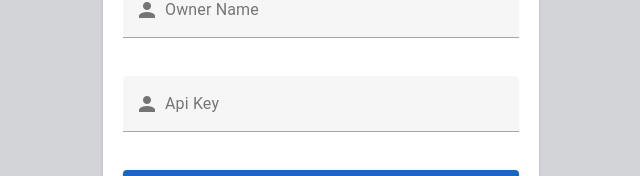
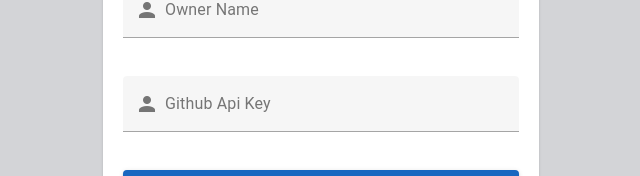
Before and after one commit to NicoBoeklen/GamificationDashboard, a Vue app in the folder frontend/: page / in a window 1280 px wide. Shown: the part 598-774 px from the top of the page, without its empty margins (319-959 px from the left). Built offline with nearby package versions, Linux system fonts and the light colour scheme.

Commit message:
Tooltipps

```diff
--- a/frontend/src/components/Home.vue
+++ b/frontend/src/components/Home.vue
@@ -41,7 +41,10 @@
                   dense
                   :disabled="isLoading"
                   class="mb-4"
-                ></v-text-field>
+                ><v-tooltip
+                  activator="parent"
+                  location="start"
+                >Public Repository</v-tooltip></v-text-field>
                 <v-text-field
                   label="Owner Name"
                   :rules="[rules.required]"
@@ -56,7 +59,7 @@
                   class="mb-4"
                 ></v-text-field>
                 <v-text-field
-                  label="Api Key"
+                  label="Github Api Key"
                   :rules="[rules.required]"
                   v-model="toLogin.apiKey"
                   color="blue"
@@ -67,7 +70,10 @@
                   dense
                   :disabled="isLoading"
                   class="mb-4"
-                ></v-text-field>
+                ><v-tooltip style="width: 20em"
+                  activator="parent"
+                  location="start"
+                >Github ->  Settings ->  Developer-Settings ->  Personal-Access Token->  Tokens(Classic) ->  new</v-tooltip></v-text-field>
                 <v-btn color="primary" type="button" block class="mt-4" @click="handleLogin()" @keyup.enter="handleLogin()" :disabled="isLoading">
                   <template v-if="isLoading">
                     <v-progress-circular indeterminate color="white" size="24"></v-progress-circular>
```
